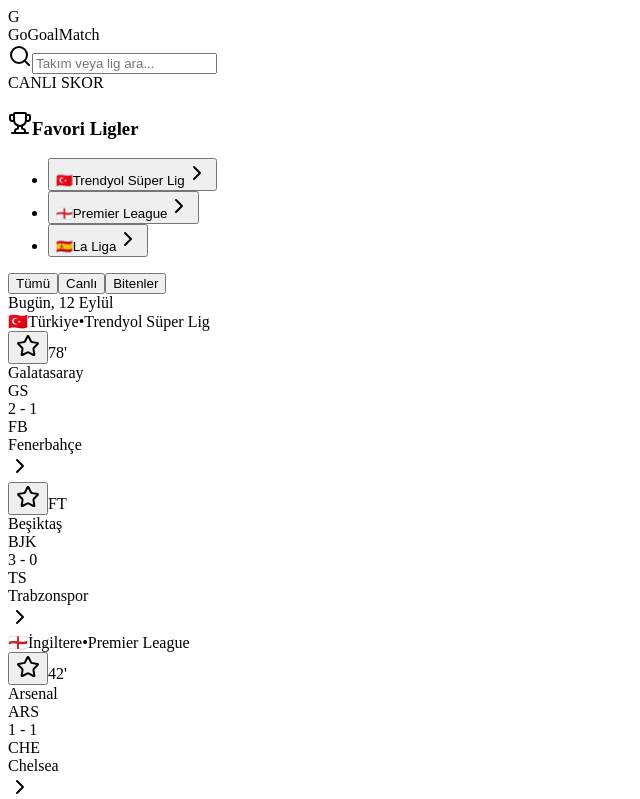
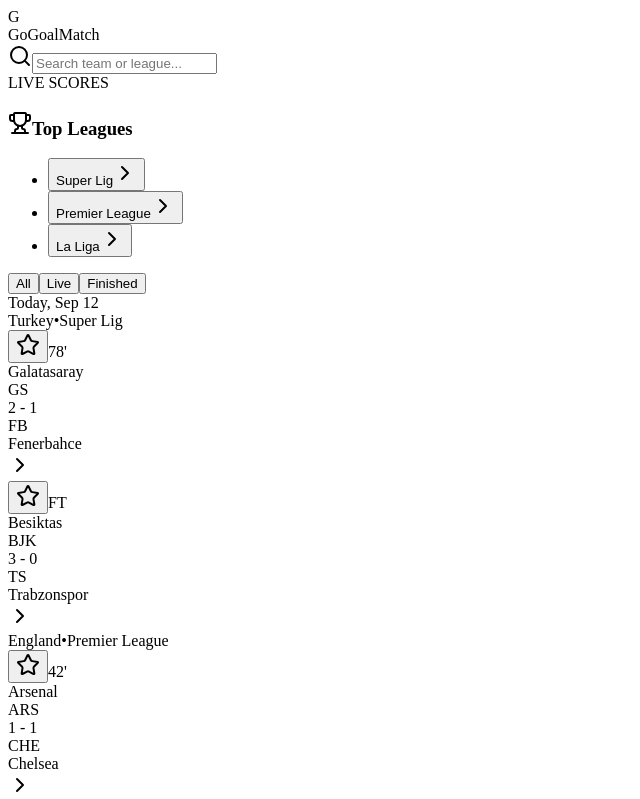
Before and after one commit to ozdemircumali/gogoalmatch, a Next.js app: page / in a window 1280 px wide. Shown: the top 799 px of the page, without its empty margins (0-640 px from the left). Built offline with nearby package versions, Linux system fonts and the light colour scheme.

Commit message:
Update page.tsx

```diff
--- a/app/page.tsx
+++ b/app/page.tsx
@@ -3,19 +3,14 @@
 import React, { useState } from "react";
 import {
   Trophy,
-  Calendar,
-  Clock,
-  Activity,
-  ChevronRight,
   Search,
   Star,
   BarChart2,
+  Activity,
   Users,
-  FileText,
-  ShieldAlert
+  ChevronRight
 } from "lucide-react";
 
-// Örnek Lig ve Maç Veri Yapısı
 interface Match {
   id: string;
   minute: string;
@@ -36,16 +31,14 @@
   id: string;
   name: string;
   country: string;
-  flag: string;
   matches: Match[];
 }
 
 const LEAGUES_DATA: League[] = [
   {
     id: "tr-super-lig",
-    name: "Trendyol Süper Lig",
-    country: "Türkiye",
-    flag: "🇹🇷",
+    name: "Super Lig",
+    country: "Turkey",
     matches: [
       {
         id: "m1",
@@ -55,7 +48,7 @@
         homeTeam: "Galatasaray",
         homeLogo: "GS",
         homeScore: 2,
-        awayTeam: "Fenerbahçe",
+        awayTeam: "Fenerbahce",
         awayLogo: "FB",
         awayScore: 1,
         htScore: "1 - 0",
@@ -67,23 +60,22 @@
         minute: "FT",
         isLive: false,
         isFinished: true,
-        homeTeam: "Beşiktaş",
+        homeTeam: "Besiktas",
         homeLogo: "BJK",
         homeScore: 3,
         awayTeam: "Trabzonspor",
         awayLogo: "TS",
         awayScore: 0,
         htScore: "2 - 0",
-        venue: "Tüpraş Stadyumu",
-        referee: "Ali Şansalan"
+        venue: "Tupras Stadyumu",
+        referee: "Ali Sansalan"
       }
     ]
   },
   {
     id: "eng-premier",
     name: "Premier League",
-    country: "İngiltere",
-    flag: "🏴󠁧󠁢󠁥󠁮󠁧󠁿",
+    country: "England",
     matches: [
       {
         id: "m3",
@@ -120,8 +112,7 @@
   {
     id: "esp-la-liga",
     name: "La Liga",
-    country: "İspanya",
-    flag: "🇪🇸",
+    country: "Spain",
     matches: [
       {
         id: "m5",
@@ -135,7 +126,7 @@
         awayLogo: "BAR",
         awayScore: 1,
         htScore: "1 - 0",
-        venue: "Santiago Bernabéu",
+        venue: "Santiago Bernabeu",
         referee: "Gil Manzano"
       }
     ]
@@ -157,7 +148,6 @@
 
   return (
     <div className="min-h-screen bg-[#0b0e14] text-slate-100 font-sans">
-      {/* Top Header */}
       <header className="border-b border-slate-800/80 bg-[#121721]/90 backdrop-blur sticky top-0 z-50">
         <div className="max-w-6xl mx-auto px-4 h-16 flex items-center justify-between">
           <div className="flex items-center space-x-3 cursor-pointer" onClick={() => setSelectedMatch(null)}>
@@ -174,36 +164,30 @@
               <Search className="w-4 h-4 text-slate-500 absolute left-3 top-1/2 -translate-y-1/2" />
               <input
                 type="text"
-                placeholder="Takım veya lig ara..."
+                placeholder="Search team or league..."
                 className="bg-slate-900 border border-slate-800 rounded-lg pl-9 pr-4 py-1.5 text-xs focus:outline-none focus:border-emerald-500 w-60 transition"
               />
             </div>
             <span className="bg-red-500/10 text-red-400 border border-red-500/20 px-3 py-1 rounded-full text-xs font-semibold flex items-center space-x-1.5">
               <span className="w-2 h-2 rounded-full bg-red-500 animate-ping" />
-              <span>CANLI SKOR</span>
+              <span>LIVE SCORES</span>
             </span>
           </div>
         </div>
       </header>
 
-      {/* Main Container */}
       <main className="max-w-6xl mx-auto px-4 py-6 grid grid-cols-1 lg:grid-cols-4 gap-6">
-
-        {/* Left Sidebar - Quick Leagues */}
         <aside className="hidden lg:block space-y-4">
           <div className="bg-[#121721] border border-slate-800 rounded-xl p-4">
             <h3 className="text-xs font-bold text-slate-400 uppercase tracking-wider mb-3 flex items-center space-x-2">
               <Trophy className="w-4 h-4 text-emerald-400" />
-              <span>Favori Ligler</span>
+              <span>Top Leagues</span>
             </h3>
             <ul className="space-y-1 text-sm">
               {LEAGUES_DATA.map(league => (
                 <li key={league.id}>
                   <button className="w-full text-left px-3 py-2 rounded-lg hover:bg-slate-800/60 transition flex items-center justify-between text-slate-300 hover:text-white">
-                    <span className="flex items-center space-x-2">
-                      <span>{league.flag}</span>
-                      <span>{league.name}</span>
-                    </span>
+                    <span>{league.name}</span>
                     <ChevronRight className="w-4 h-4 text-slate-600" />
                   </button>
                 </li>
@@ -212,12 +196,9 @@
           </div>
         </aside>
 
-        {/* Center Content Area */}
         <section className="lg:col-span-3 space-y-4">
-
           {!selectedMatch ? (
             <>
-              {/* Filter Tabs */}
               <div className="bg-[#121721] border border-slate-800 rounded-xl p-2 flex items-center justify-between">
                 <div className="flex space-x-1">
                   <button
@@ -226,7 +207,7 @@
                       filter === "all" ? "bg-emerald-500 text-slate-950 font-bold" : "text-slate-400 hover:text-white"
                     }`}
                   >
-                    Tümü
+                    All
                   </button>
                   <button
                     onClick={() => setFilter("live")}
@@ -235,7 +216,7 @@
                     }`}
                   >
                     <span className="w-1.5 h-1.5 rounded-full bg-red-500" />
-                    <span>Canlı</span>
+                    <span>Live</span>
                   </button>
                   <button
                     onClick={() => setFilter("finished")}
@@ -243,16 +224,15 @@
                       filter === "finished" ? "bg-emerald-500 text-slate-950 font-bold" : "text-slate-400 hover:text-white"
                     }`}
                   >
-                    Bitenler
+                    Finished
                   </button>
                 </div>
 
                 <div className="text-xs text-slate-500 font-medium px-2">
-                  Bugün, 12 Eylül
+                  Today, Sep 12
                 </div>
               </div>
 
-              {/* Leagues and Matches List */}
               <div className="space-y-4">
                 {LEAGUES_DATA.map(league => {
                   const filteredMatches = league.matches.filter(m => {
@@ -265,15 +245,12 @@
 
                   return (
                     <div key={league.id} className="bg-[#121721] border border-slate-800 rounded-xl overflow-hidden">
-                      {/* League Header */}
                       <div className="bg-slate-900/60 px-4 py-2.5 border-b border-slate-800 flex items-center space-x-2 text-xs font-semibold text-slate-300">
-                        <span>{league.flag}</span>
                         <span>{league.country}</span>
                         <span className="text-slate-600">•</span>
                         <span className="text-emerald-400">{league.name}</span>
                       </div>
 
-                      {/* Matches */}
                       <div className="divide-y divide-slate-800/50">
                         {filteredMatches.map(match => (
                           <div
@@ -292,7 +269,6 @@
                               )}
                             </div>
 
-                            {/* Teams and Score */}
                             <div className="flex-1 grid grid-cols-3 items-center max-w-lg mx-auto">
                               <div className="flex items-center space-x-3 justify-end text-right">
                                 <span className="text-sm font-semibold group-hover:text-emerald-400 transition truncate">{match.homeTeam}</span>
@@ -323,13 +299,12 @@
               </div>
             </>
           ) : (
-            /* Match Detail Card */
             <div className="space-y-4">
               <button
                 onClick={() => setSelectedMatch(null)}
                 className="text-xs text-slate-400 hover:text-white flex items-center space-x-1 transition mb-2"
               >
-                <span>← Maç Listesine Dön</span>
+                <span>Back to Matches</span>
               </button>
 
               <div className="bg-[#121721] border border-slate-800 rounded-xl p-6 shadow-2xl">
@@ -359,7 +334,7 @@
                       {selectedMatch.homeScore} : {selectedMatch.awayScore}
                     </span>
                     <span className="text-xs text-slate-400 bg-slate-900 px-3 py-1 rounded-full border border-slate-800">
-                      İY: {selectedMatch.htScore}
+                      HT: {selectedMatch.htScore}
                     </span>
                   </div>
 
@@ -373,21 +348,20 @@
 
                 <div className="grid grid-cols-2 sm:grid-cols-3 gap-3 mt-6 pt-4 border-t border-slate-800/80 text-xs text-slate-400 text-center">
                   <div>
-                    <span className="block text-slate-500 font-medium">STADYUM</span>
+                    <span className="block text-slate-500 font-medium">VENUE</span>
                     <span className="text-slate-200 font-semibold">{selectedMatch.venue}</span>
                   </div>
                   <div>
-                    <span className="block text-slate-500 font-medium">HAKEM</span>
+                    <span className="block text-slate-500 font-medium">REFEREE</span>
                     <span className="text-slate-200 font-semibold">{selectedMatch.referee}</span>
                   </div>
                   <div className="col-span-2 sm:col-span-1">
-                    <span className="block text-slate-500 font-medium">DURUM</span>
-                    <span className="text-emerald-400 font-semibold">{selectedMatch.isLive ? "Devam Ediyor" : "Tamamlandı"}</span>
+                    <span className="block text-slate-500 font-medium">STATUS</span>
+                    <span className="text-emerald-400 font-semibold">{selectedMatch.isLive ? "In Progress" : "Finished"}</span>
                   </div>
                 </div>
               </div>
 
-              {/* Sub Navigation */}
               <div className="flex border-b border-slate-800 text-sm font-medium">
                 <button
                   onClick={() => setActiveTab("stats")}
@@ -396,7 +370,7 @@
                   }`}
                 >
                   <BarChart2 className="w-4 h-4" />
-                  <span>İstatistikler</span>
+                  <span>Statistics</span>
                 </button>
                 <button
                   onClick={() => setActiveTab("events")}
@@ -405,7 +379,7 @@
                   }`}
                 >
                   <Activity className="w-4 h-4" />
-                  <span>Maç Özeti</span>
+                  <span>Events</span>
                 </button>
                 <button
                   onClick={() => setActiveTab("lineups")}
@@ -414,16 +388,15 @@
                   }`}
                 >
                   <Users className="w-4 h-4" />
-                  <span>Kadro</span>
+                  <span>Lineups</span>
                 </button>
               </div>
 
-              {/* Stats Panel */}
               <div className="bg-[#121721] border border-slate-800 rounded-xl p-6 space-y-4">
                 <div className="space-y-1">
                   <div className="flex justify-between text-xs font-bold">
                     <span className="text-emerald-400">58%</span>
-                    <span className="text-slate-400">Topla Oynama</span>
+                    <span className="text-slate-400">Ball Possession</span>
                     <span className="text-slate-300">42%</span>
                   </div>
                   <div className="h-2 bg-slate-800 rounded-full overflow-hidden flex">
@@ -435,7 +408,7 @@
                 <div className="space-y-1">
                   <div className="flex justify-between text-xs font-bold">
                     <span className="text-emerald-400">14</span>
-                    <span className="text-slate-400">Toplam Şut</span>
+                    <span className="text-slate-400">Total Shots</span>
                     <span className="text-slate-300">8</span>
                   </div>
                   <div className="h-2 bg-slate-800 rounded-full overflow-hidden flex">
@@ -446,7 +419,6 @@
               </div>
             </div>
           )}
-
         </section>
       </main>
     </div>
```
